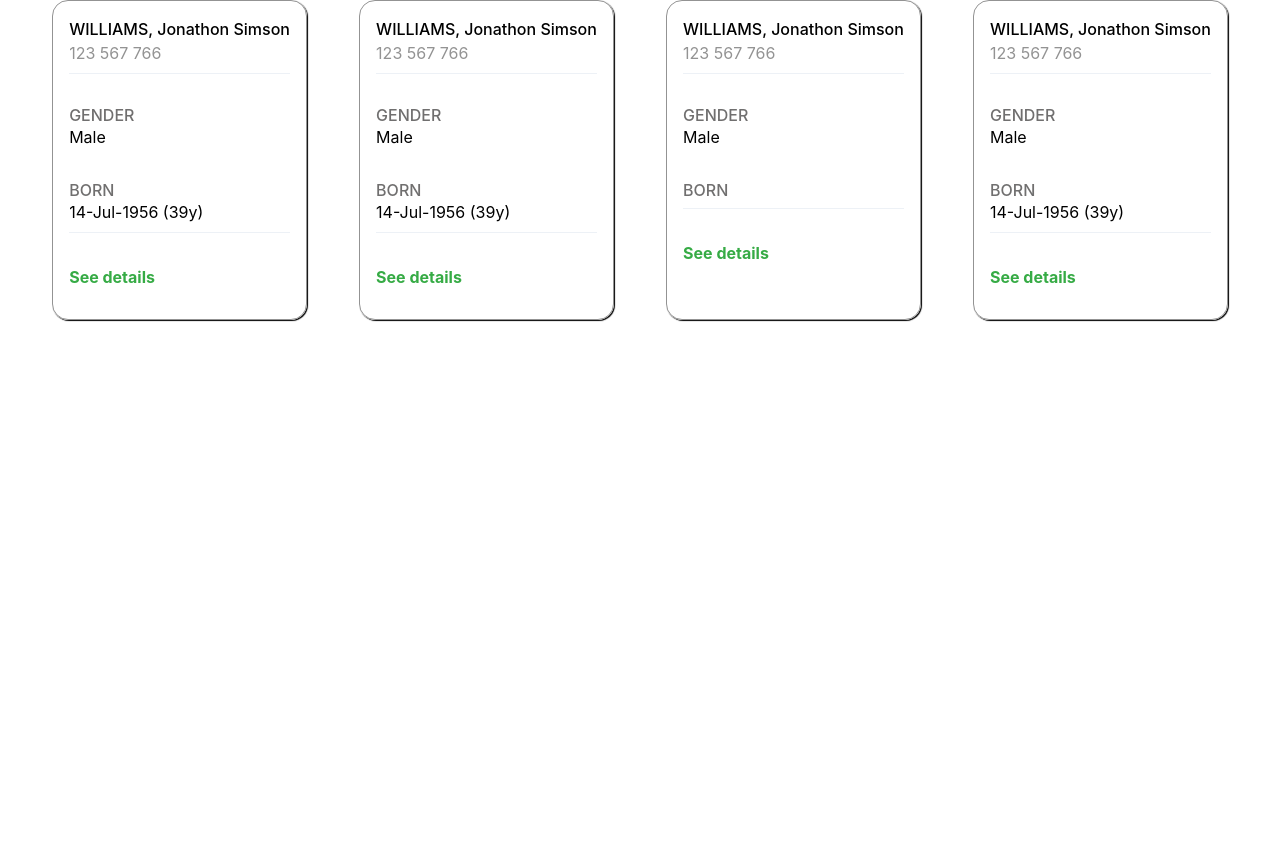
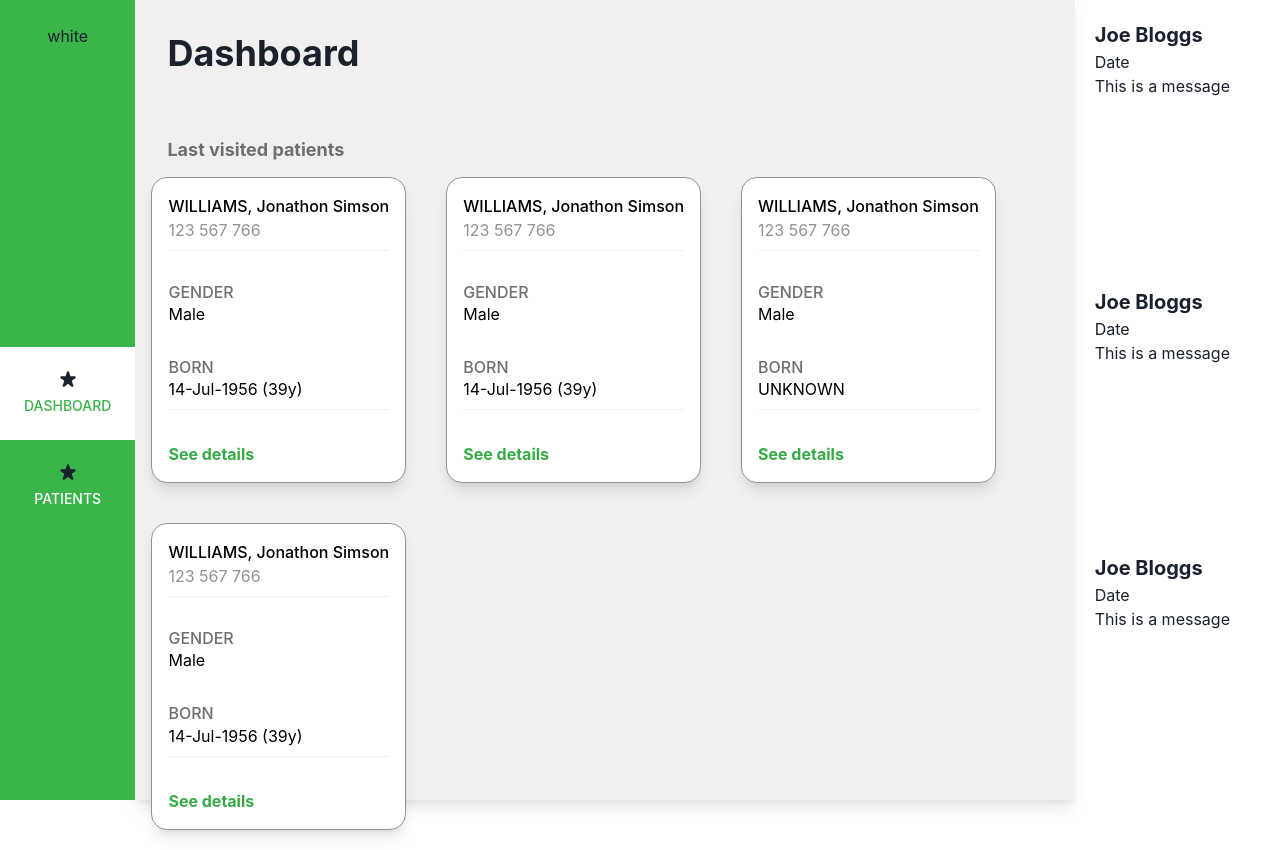
Before and after one commit to evergreen-callum-fallows/chakra-ui, a React (Create React App) app: page / in a window 1280 px wide. Before the commit the page ends 800 px from the top, so only its background shows below. Built offline with nearby package versions, Linux system fonts and the light colour scheme.

Commit message:
* Created components and reduced size of app.tsx * Added prototype framework for layout

```diff
--- a/package.json
+++ b/package.json
@@ -41,5 +41,8 @@
       "last 1 firefox version",
       "last 1 safari version"
     ]
+  },
+  "devDependencies": {
+    "@chakra-ui/icons": "^1.0.1"
   }
 }
--- a/src/App.tsx
+++ b/src/App.tsx
@@ -2,138 +2,58 @@ import * as React from "react"
 import {
   ChakraProvider,
   Box,
-  Text,
   Flex,
-    Divider,
-    List,
-Center,
-    Link,
-    ListItem,
   Grid,
     Heading,
+    WrapItem,
+    Wrap
 } from "@chakra-ui/react"
+import { StarIcon } from '@chakra-ui/icons';
+import {useState} from "react";
+import Card from "./components/Card";
+import SideNavigation from "./components/SideNavigation";
+import NavigationLink from "./components/NavigationLink";
+import InfoPanel from "./components/InfoPanel";
+import theme from "./appTheme";
+import {infoFeedItems, lastVisitedPatientsMock} from "./prototypes/App.prototype";
 
-// 1. Import the extendTheme function
-import { extendTheme } from "@chakra-ui/react"
-
-// 2. Extend the theme to include custom colors, fonts, etc
-
-const theme = extendTheme({ colors: {
-    white: "#ffffff",
-    green: {
-      0: "#39b54a",
-      75: "#6bc878",
-      50: "#9cdaa4",
-      25: "#cdecd2",
-      10: "#ebf7ec",
-      100: "#36ab45"
-    },
-    yellow: {
-      0: "#ffc805",
-      75: "#ffd644",
-      50: "#ffe382",
-      25: "#fff1c0",
-      10: "#fff9e6",
-      100: "#8d6e00"
-    },
-    gray: {
-      0: "#706f6f",
-      75: "#939393",
-      50: "#b7b7b7",
-      25: "#dbdbdb",
-      5: "#f7f7f7",
-      10: "#f0f0f0",
-    },
-    teal: {
-      0: "#69c0ac",
-      75: "#8fd0c1",
-      50: "#afd9cf",
-      25: "#d9efea"
-    },
-    aqua: {
-      0: "#d4edfc",
-      75: "#dff2fd",
-      50: "#e9f6fd",
-      25: "#f4fafe",
-    },
-    ruby: {
-      0: "#d8338b",
-      75: "#e474b1",
-      50: "#eca4cb",
-      25: "#f5d3e5",
-      10: "#fae9f3",
-    }
-  } })
-
-const listData = [
+const navigationLinks = [
     {
-        name: "WILLIAMS, Jonathon Simson",
-        nhsNumber: "123 567 766",
-        gender: "male",
-        date_of_birth:"14-Jul-1956 (39y)"
+        name: "Dashboard",
+        icon: <StarIcon/>
     },
     {
-        name: "WILLIAMS, Jonathon Simson",
-        nhsNumber: "123 567 766",
-        gender: "male",
-        date_of_birth:"14-Jul-1956 (39y)"
-    },
-    {
-        name: "WILLIAMS, Jonathon Simson",
-        nhsNumber: "123 567 766",
-        gender: "male",
-        date_of_birth: ""
-    },
-    {
-        name: "WILLIAMS, Jonathon Simson",
-        nhsNumber: "123 567 766",
-        gender: "male",
-        date_of_birth:"14-Jul-1956 (39y)"
-    }]
+        name: "Patients",
+        icon: <StarIcon/>
+    }
+]
+/* Cards */
+const Cards = lastVisitedPatientsMock && lastVisitedPatientsMock.map(({date_of_birth, gender, name, nhsNumber}) =>
+    <WrapItem><Card gender={gender} nhsNumber={nhsNumber} name={name} date_of_birth={date_of_birth}></Card></WrapItem>)
 
-interface ICardInterface {
-    name: string;
-    nhsNumber: string;
-    gender: string;
-    date_of_birth: string
+export const App = () => {
+    const [activeItem, setActiveItem] = useState(0);
+    const NavigationLinks = navigationLinks && navigationLinks.map((data, index) => <NavigationLink  onClick={() => setActiveItem(index)} activeItem={activeItem} index={index} name={data.name} icon={data.icon}/>)
+
+    return (
+        <ChakraProvider theme={theme}>
+            <Flex spacing={16} justifyContent="space-between" flexDirection="row">
+                <Box position={"relative"} zIndex={3} height="100vh">
+                  <SideNavigation activeItem={activeItem} navigationLinks={NavigationLinks} />
+                </Box>
+                <Box position={"relative"} zIndex={2} sm={12} boxShadow={"lg"} flexGrow={2} height="100vh" background={"gray.10"}>
+                    <Heading padding={8}>Dashboard</Heading>
+                    <Grid spacing={16}>
+                        <Heading paddingLeft={8} paddingTop={8} margin={0} color={"gray.0"} fontSize={"18px"}>Last visited patients</Heading>
+                        <Wrap color="white" textAlign="left" justifyContent="flex-start" flexDirection="row">
+                            {Cards}
+                        </Wrap>
+                    </Grid>
+                </Box>
+                <Box position={"relative"} zIndex={1} width={"20vw"} height="100vh">
+                <InfoPanel data={infoFeedItems}/>
+                </Box>
+            </Flex>
+        </ChakraProvider>
+    );
 }
-
-const Card = (props: ICardInterface): JSX.Element => {
-    return <List spacing={8} boxShadow="1px 1px 1px black" padding="16px" borderColor="gray.75" borderWidth="1px" borderRadius="16px">
-        <ListItem>
-            <Text alignText="left" fontWeight="500" display="block" fontSize="16" color="black">{props.name}</Text>
-            <Text display="block" color="gray.75">{props.nhsNumber}</Text>
-            <Divider marginTop="8px"/>
-        </ListItem>
-        <ListItem>
-            <Heading textTransform="uppercase" fontSize="16" fontWeight="500" color="gray.0">Gender</Heading>
-            <Text textTransform="capitalize" display="block" color="black">{props.gender}</Text>
-        </ListItem>
-        <ListItem>
-            <Heading textTransform="uppercase" fontSize="16" fontWeight="500" color="gray.0">Born</Heading>
-            <Text display="block" color="black">{props.date_of_birth}</Text>
-            <Divider marginTop="8px"/>
-        </ListItem>
-        <ListItem>
-            <Link color="green.100" fontWeight="bold" href="#">
-                See details
-            </Link>
-        </ListItem>
-    </List>
-
-}
-/* Cards */
-const Cards = listData && listData.map(({date_of_birth, gender, name, nhsNumber}) =>
-    <Card gender={gender} nhsNumber={nhsNumber} name={name} date_of_birth={date_of_birth}></Card>)
-
-export const App = () => (
-<ChakraProvider theme={theme}>
-    <Box>
-        <Grid height="40vh" spacing={16}>
-            <Flex color="white" textAlign="left" justifyContent="space-evenly" flexDirection="row">
-                {Cards}
-            </Flex>
-        </Grid>
-    </Box>
-</ChakraProvider>
-)
--- /dev/null
+++ b/src/appTheme.tsx
@@ -0,0 +1,52 @@
+import {extendTheme} from "@chakra-ui/react";
+
+
+const theme = extendTheme({ colors: {
+        white: "#ffffff",
+        green: {
+            0: "#39b54a",
+            75: "#6bc878",
+            50: "#9cdaa4",
+            25: "#cdecd2",
+            10: "#ebf7ec",
+            100: "#36ab45"
+        },
+        yellow: {
+            0: "#ffc805",
+            75: "#ffd644",
+            50: "#ffe382",
+            25: "#fff1c0",
+            10: "#fff9e6",
+            100: "#8d6e00"
+        },
+        gray: {
+            0: "#706f6f",
+            75: "#939393",
+            50: "#b7b7b7",
+            25: "#dbdbdb",
+            5: "#f7f7f7",
+            10: "#f0f0f0",
+        },
+        teal: {
+            0: "#69c0ac",
+            75: "#8fd0c1",
+            50: "#afd9cf",
+            25: "#d9efea"
+        },
+        aqua: {
+            0: "#d4edfc",
+            75: "#dff2fd",
+            50: "#e9f6fd",
+            25: "#f4fafe",
+        },
+        ruby: {
+            0: "#d8338b",
+            75: "#e474b1",
+            50: "#eca4cb",
+            25: "#f5d3e5",
+            10: "#fae9f3",
+        }
+    } })
+
+
+export default theme;
--- /dev/null
+++ b/src/components/Card.tsx
@@ -0,0 +1,35 @@
+import {Divider, Heading, Link, List, ListItem, Text} from "@chakra-ui/react";
+import * as React from "react";
+
+interface ICardInterface {
+    name: string;
+    nhsNumber: string;
+    gender: string;
+    date_of_birth: string
+}
+
+const Card = (props: ICardInterface): JSX.Element => {
+    return <List background={"white"} spacing={8} boxShadow="lg" margin="16px" padding="16px" borderColor="gray.75" borderWidth="1px" borderRadius="16px">
+        <ListItem>
+            <Text alignText="left" fontWeight="500" display="block" fontSize="16" color="black">{props.name}</Text>
+            <Text display="block" color="gray.75">{props.nhsNumber}</Text>
+            <Divider marginTop="8px"/>
+        </ListItem>
+        <ListItem>
+            <Heading textTransform="uppercase" fontSize="16" fontWeight="500" color="gray.0">Gender</Heading>
+            <Text textTransform="capitalize" display="block" color="black">{props.gender}</Text>
+        </ListItem>
+        <ListItem>
+            <Heading textTransform="uppercase" fontSize="16" fontWeight="500" color="gray.0">Born</Heading>
+            <Text display="block" color="black">{props.date_of_birth ? props.date_of_birth : 'UNKNOWN'}</Text>
+            <Divider marginTop="8px"/>
+        </ListItem>
+        <ListItem>
+            <Link color="green.100" fontWeight="bold" href="#">
+                See details
+            </Link>
+        </ListItem>
+    </List>
+}
+
+export default Card;
--- /dev/null
+++ b/src/components/InfoArticle.tsx
@@ -0,0 +1,12 @@
+import {Box, Text} from "@chakra-ui/react";
+import * as React from "react";
+
+const InfoArticle = (props: any): JSX.Element => {
+    return <Box padding={"20px"} background={"white"}>
+        <Text fontSize={"20px"} fontWeight={"700"}>{props.data.name}</Text>
+        <p>{props.data.date}</p>
+        <p>{props.data.message}</p>
+    </Box>
+}
+
+export default InfoArticle;
--- /dev/null
+++ b/src/components/InfoPanel.tsx
@@ -0,0 +1,25 @@
+import InfoArticle from "./InfoArticle";
+import {Grid} from "@chakra-ui/react";
+import * as React from "react";
+
+
+interface IFeedItem {
+    name: string;
+    message: string;
+    date: string;
+}
+
+interface IInfoPanel {
+    data: Array<IFeedItem>
+}
+
+const InfoPanel = (props: IInfoPanel): JSX.Element => {
+
+    const FeedItems = props.data && props.data.map(data => <InfoArticle data={data} /> )
+
+    return  <Grid height="100vh" background="green.0" spacing={16}>
+        {FeedItems}
+    </Grid>
+}
+
+export default InfoPanel;
--- /dev/null
+++ b/src/components/Logo.tsx
@@ -0,0 +1,23 @@
+import {Flex, List, ListItem, Text} from "@chakra-ui/react";
+import * as React from "react";
+
+interface ILogo {
+    name?: string;
+    background: string;
+    onClick?: () => void;
+    color: string;
+}
+
+const Logo = (props: ILogo): JSX.Element => {
+
+    return <List>
+        <ListItem padding={4} onClick={props.onClick} background={props.background}>
+            <Flex alignItems={"center"} padding={2} flexDirection={"column"}>
+                {props.color}
+                <Text textTransform={"uppercase"} paddingTop={2} fontSize="sm" fontWeight={500} color={props.color}>{props.name}</Text>
+            </Flex>
+        </ListItem>
+    </List>;
+}
+
+export default Logo;
--- /dev/null
+++ b/src/components/NavigationLink.tsx
@@ -0,0 +1,25 @@
+import {Flex, List, ListItem, Text} from "@chakra-ui/react";
+import * as React from "react";
+interface INavigationLink {
+    name: string;
+    icon: JSX.Element;
+    activeItem: number;
+    index: number;
+    onClick?: () => void;
+}
+
+const NavigationLink = (props: INavigationLink): JSX.Element => {
+
+    const activeItem = props.activeItem === props.index;
+    return <List>
+        <ListItem padding={4} onClick={props.onClick} background={activeItem ? 'white' : 'green.0'}>
+            <Flex alignItems={"center"} padding={2} flexDirection={"column"}>
+                {props.icon}
+                <Text textTransform={"uppercase"} paddingTop={2} fontSize="sm" fontWeight={500} color={activeItem ? 'green.0' : 'white'}>{props.name}</Text>
+            </Flex>
+        </ListItem>
+    </List>;
+}
+
+
+export default NavigationLink;
--- /dev/null
+++ b/src/components/SideNavigation.tsx
@@ -0,0 +1,23 @@
+import {Flex, Grid, List} from "@chakra-ui/react";
+import * as React from "react";
+import Logo from "./Logo";
+
+
+interface ISideNavigation {
+    navigationLinks: any;
+    activeItem: number;
+}
+
+const SideNavigation = (props: ISideNavigation): JSX.Element => {
+    return   <Grid height="100vh" background="green.0" spacing={16}>
+        <List>
+            <Logo background={'green.0'} color={'white'} />
+        </List>
+        <Flex flexDirection="column">
+            {props.navigationLinks}
+        </Flex>
+    </Grid>
+}
+
+
+export default SideNavigation;
--- /dev/null
+++ b/src/prototypes/App.prototype.tsx
@@ -0,0 +1,40 @@
+/* This file was created to store mocked data, we can imagine this will serve as a contract for services */;
+export const lastVisitedPatientsMock = [
+    {
+        name: "WILLIAMS, Jonathon Simson",
+        nhsNumber: "123 567 766",
+        gender: "male",
+        date_of_birth:"14-Jul-1956 (39y)"
+    },
+    {
+        name: "WILLIAMS, Jonathon Simson",
+        nhsNumber: "123 567 766",
+        gender: "male",
+        date_of_birth:"14-Jul-1956 (39y)"
+    },
+    {
+        name: "WILLIAMS, Jonathon Simson",
+        nhsNumber: "123 567 766",
+        gender: "male",
+        date_of_birth: ""
+    },
+    {
+        name: "WILLIAMS, Jonathon Simson",
+        nhsNumber: "123 567 766",
+        gender: "male",
+        date_of_birth:"14-Jul-1956 (39y)"
+    }]
+export const infoFeedItems = [
+    {
+        "name": "Joe Bloggs",
+        "message": "This is a message",
+        "date": "Date"
+    }, {
+        "name": "Joe Bloggs",
+        "message": "This is a message",
+        "date": "Date"
+    },{
+        "name": "Joe Bloggs",
+        "message": "This is a message",
+        "date": "Date"
+    }];
```
Also changed, not shown: 2 other files (tests, documents, lock files or other folders).
